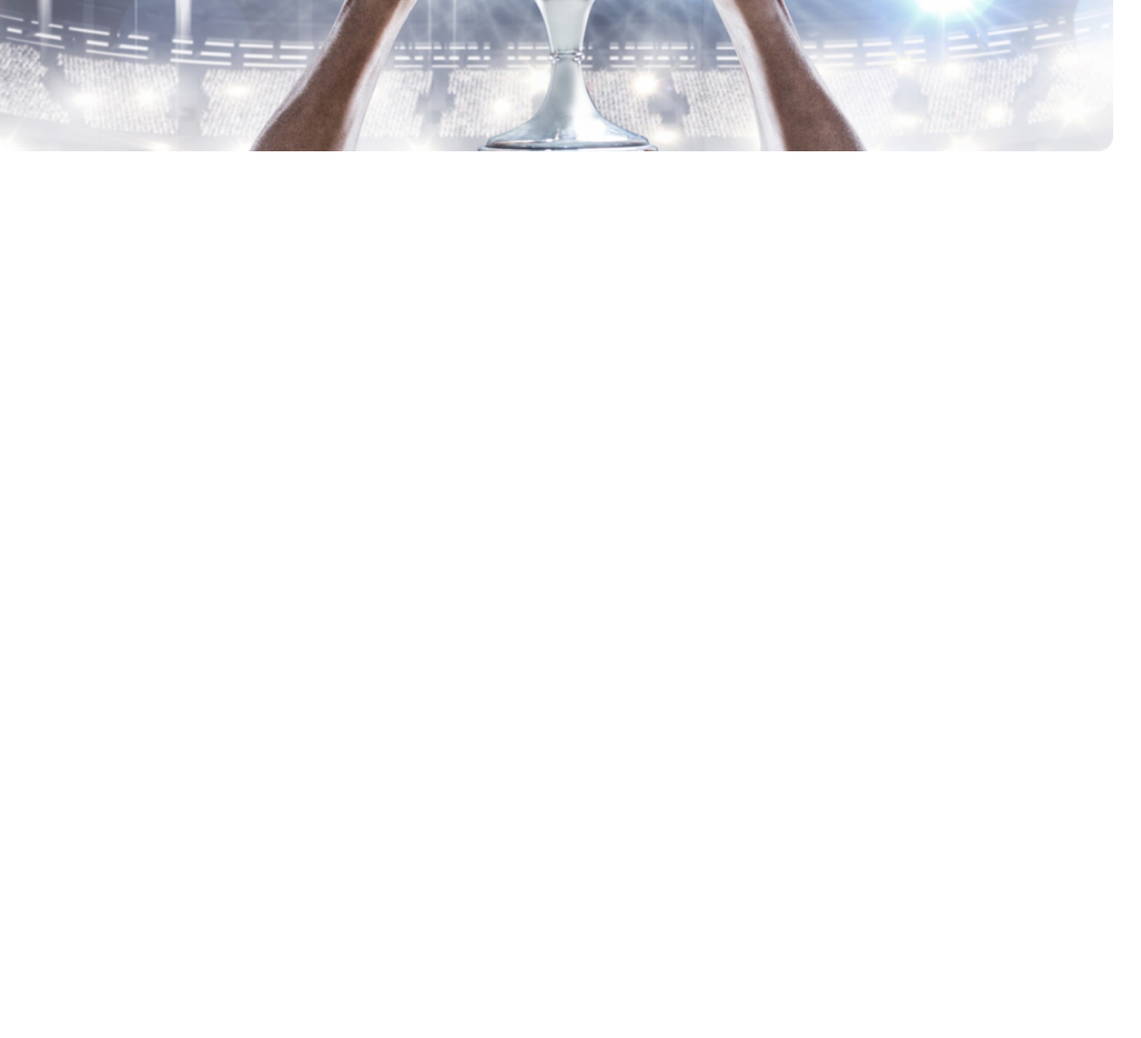
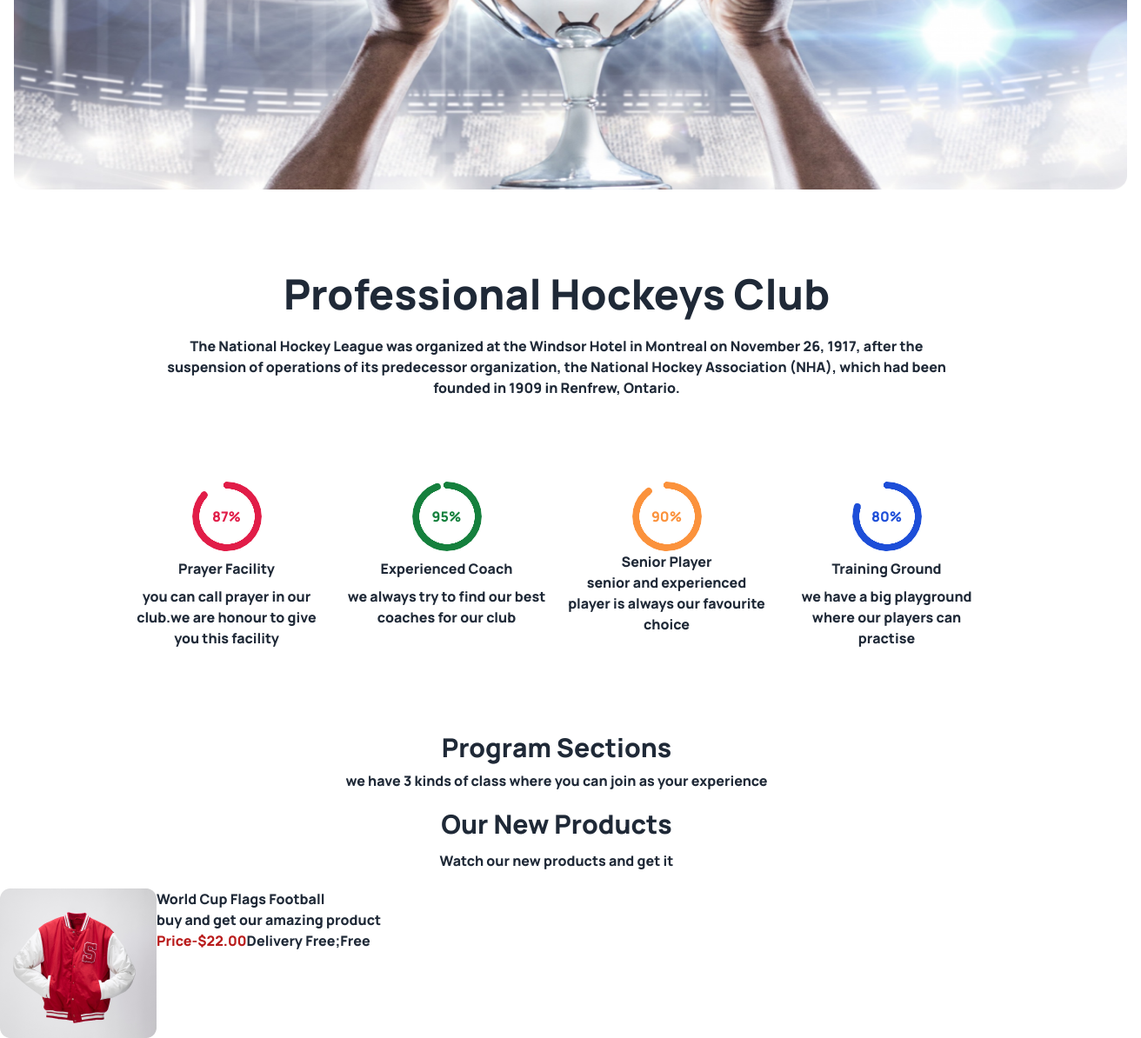
Before and after one commit to ImtiazAhmedRifat/Hockey-s, a plain HTML site: page index.html in a window 1280 px wide. Shown: the part 500-1694 px from the top of the page at 87% size, 1312 px wide, since content can reach past the window. Before the commit the page ends 800 px from the top, so only its background shows below. Drawn offline with nearby package versions, Linux system fonts and the light colour scheme.

Commit message:
add header and some sections

```diff
--- a/index.html
+++ b/index.html
@@ -10,11 +10,24 @@
 <!-- google fonts manrope -->
 <link rel="preconnect" href="https://fonts.googleapis.com">
 <link rel="preconnect" href="https://fonts.gstatic.com" crossorigin>
-<link href="https://fonts.googleapis.com/css2?family=Manrope:wght@800&family=Poppins:wght@400;500;600;700;800&display=swap" rel="stylesheet">
+<link href="https://fonts.googleapis.com/css2?
+family=Manrope:wght@800&family=Poppins:wght@400;500;600;700;800&display=swap" rel="stylesheet">
+ <!-- tailwind custom -->
+ <script>
+  tailwind.config = {
+    theme: {
+      extend: {
+        colors: {
+          clifford: '#da373d',
+          'common-color':'#FF4240',
+        }
+      }
+    }
+  }
+</script>
 <style>
   .font-manrope{
     font-family: 'Manrope', sans-serif;
-    font-family: 'Poppins', sans-serif;
   }
 </style>
 </head>
@@ -28,7 +41,7 @@
               <svg xmlns="http://www.w3.org/2000/svg" class="h-5 w-5" fill="none" viewBox="0 0 24 24" stroke="currentColor"><path stroke-linecap="round" stroke-linejoin="round" stroke-width="2" d="M4 6h16M4 12h8m-8 6h16" /></svg>
             </div>
             <ul tabindex="0" class="menu menu-sm dropdown-content text-base mt-3 z-[1] p-2 shadow bg-base-100 rounded-box w-52">
-              <li><a>Home</a></li>
+              <li class="text-common-color"><a>Home</a></li>
               <li><a>About</a></li>
               <li><a>Pages</a></li>
               <li><a>BLog</a></li>
@@ -39,7 +52,7 @@
         </div>
         <div class="navbar-center hidden lg:flex">
           <ul class="menu text-base menu-horizontal px-1">
-            <li class=""><a>Home</a></li>
+            <li class="text-common-color"><a>Home</a></li>
             <li><a>About</a></li>
             <li><a>Pages</a></li>
             <li><a>Blog</a></li>
@@ -47,11 +60,12 @@
           </ul>
         </div>
         <div class="navbar-end">
-          <a class="btn btn-error text-white">Get Ticket</a>
+          <a class="btn bg-common-color text-white">Get Ticket</a>
+
         </div>
       </div>
     </nav>
-    <div class="carousel w-full">
+    <div class="carousel w-full mx-4 lg:mx-125 my-24 h-[550px]">
       <div id="slide1" class="carousel-item relative w-full">
         <img src="/Images/1.png" class="w-full" />
         <div class="absolute flex justify-between transform -translate-y-1/2 left-5 right-5 top-1/2">
@@ -83,7 +97,58 @@
     </div>
   </header>
   <main>
+    <section class="text-center">
+      <h2 class="text-5xl font-extrabold mb-6">Professional Hockeys Club</h2>
+      <p class="text-base max-w-4xl mx-auto">The National Hockey League was organized at the Windsor Hotel
+         in Montreal on November 26, 1917, after the suspension of operations of its
+         predecessor organization, the National Hockey Association (NHA),
+         which had been founded in 1909 in Renfrew, Ontario.</p>
+    </section>
+    <section class="my-24 text-center">
+     <div class="grid grid-cols-1 lg:grid-cols-4 gap-5 mx-36">
+      <div>
+        <div class="radial-progress text-rose-600" style="--value:87;" role="progressbar">87%</div>
+        <h3 class="my-2">Prayer Facility</h3>
+        <p>you can call prayer in our club.we are honour to give you this facility</p>
+      </div>
+      <div>
+        <div class="radial-progress text-green-700" style="--value:95;" role="progressbar">95%</div>
+        <h3 class="my-2">Experienced Coach</h3>
+        <p>we always try to find our best coaches for our club </p>
+      </div>
+      <div>
+        <div class="radial-progress text-orange-400" style="--value:90;" role="progressbar">90%</div>
+        <h3>Senior Player</h3>
+        <p>senior and experienced player is always our favourite choice</p>
+      </div>
+      <div>
+        <div class="radial-progress text-blue-700" style="--value:80;" role="progressbar">80%</div>
+        <h3 class="my-2">Training Ground</h3>
+        <p>we have a big playground where our players can practise </p>
+      </div>
+     </div>
+    </section>
+    <section class="text-center my-3">
+      <h2 class="text-3xl my-2">Program Sections</h2>
+      <p>we have 3 kinds of class where you can join as your experience</p>
 
+    </section>
+    <section class="text-center my-5">
+      <h2 class="text-3xl my-3">Our New Products</h2>
+      <p>Watch our new products and get it</p>
+    </section>
+    <section>
+      <div class="flex">
+        <div>
+          <img src="Images/5.png" alt="">
+        </div>
+        <div>
+          <h3>World Cup Flags Football</h3>
+          <p>buy and get our amazing product</p>
+          <P><span class="text-red-700">Price-$22.00</span>Delivery Free;Free</P>
+        </div>
+      </div>
+    </section>
   </main>
   <footer>
 
```
